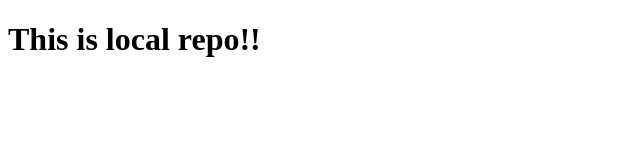
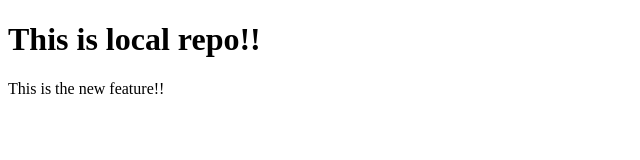
Before and after one commit to Ashutosh-Tiwari-23/localrepo, a plain HTML site: page index.html in a window 1280 px wide. Shown: the whole page, without its empty margins (0-640 px from the left). Drawn offline with Linux system fonts and the light colour scheme.

Commit message:
added new feature

```diff
--- a/index.html
+++ b/index.html
@@ -7,5 +7,6 @@
 </head>
 <body>
     <p><h1>This is local repo!!</h1></p>
+    <p>This is the new feature!!</p>
 </body>
 </html>
```
